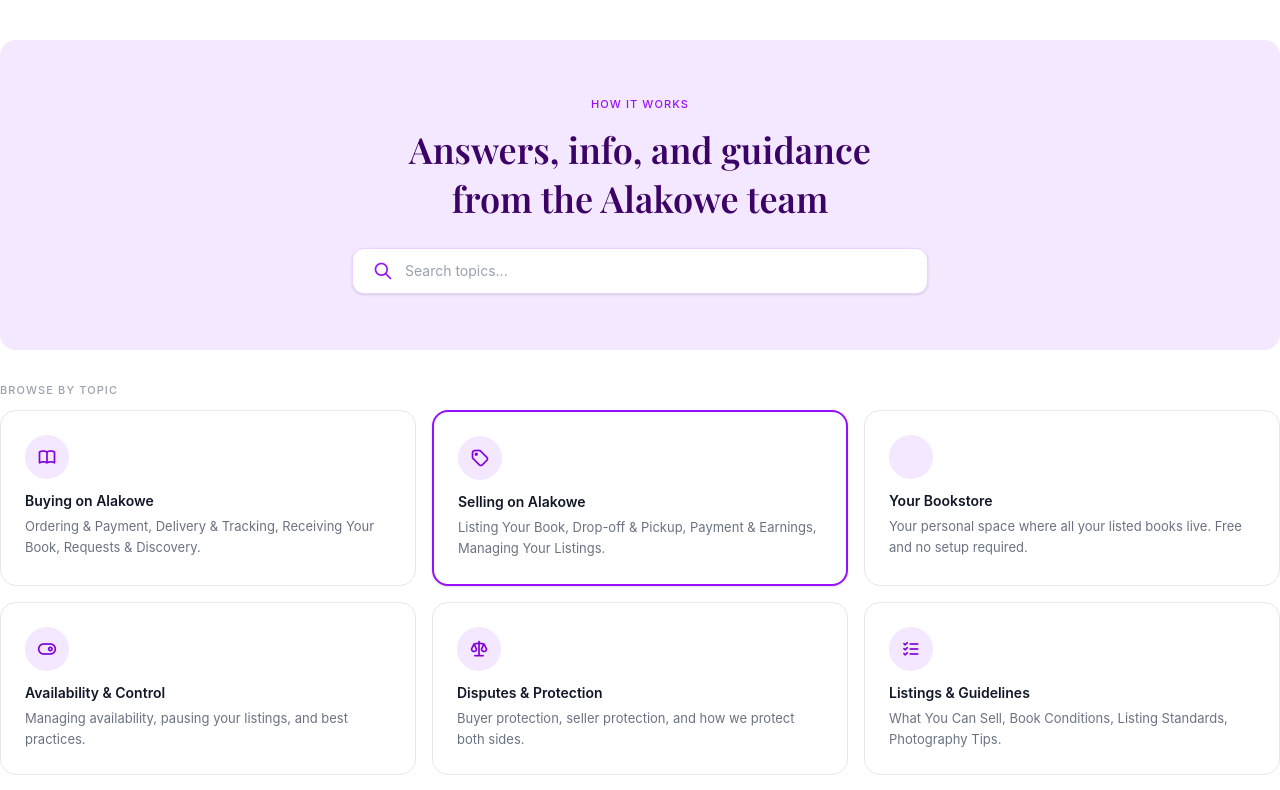
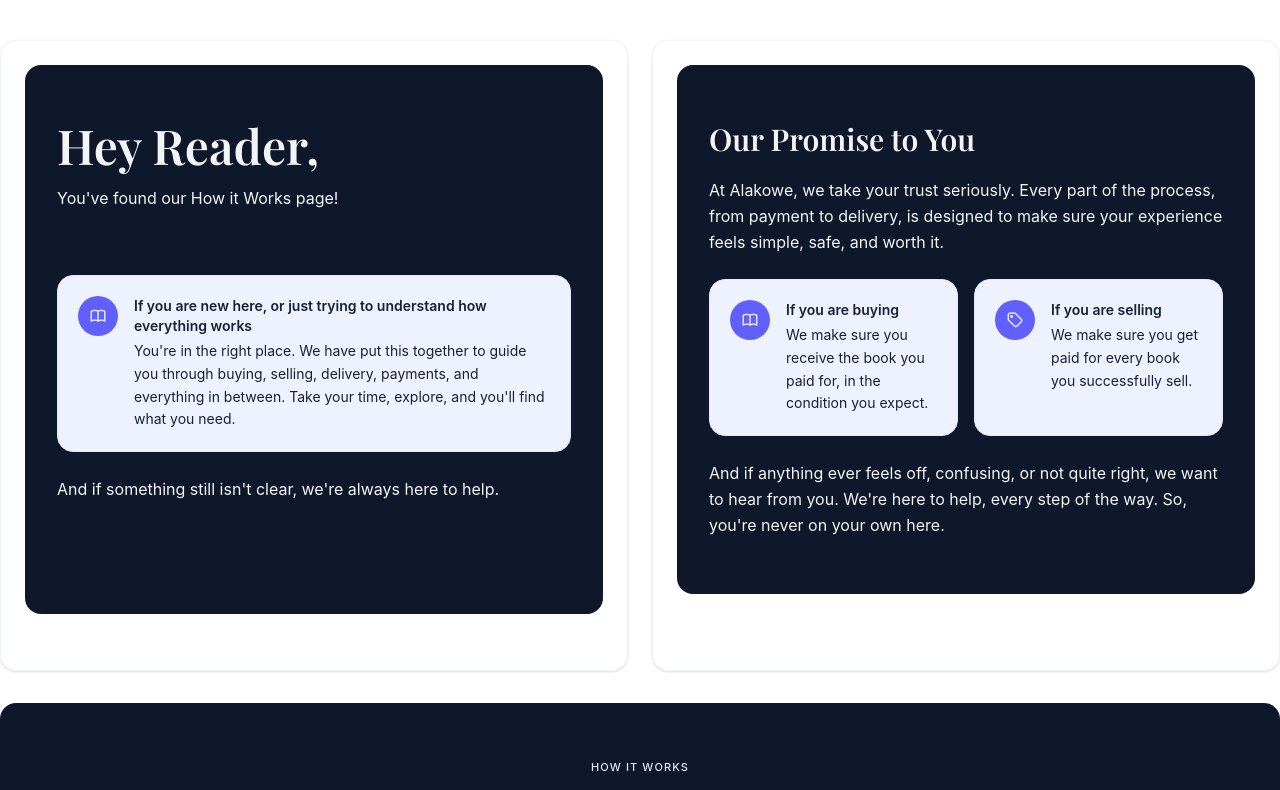
Before and after one commit to Oluwagbenga9999/Alakowe, a React (Vite) app: page / in a window 1280 px wide. Shown: the top 790 px of the page. Built offline with nearby package versions, Linux system fonts and the light colour scheme.

Commit message:
Update how-it-works UI adjustments

```diff
--- a/src/components/howitworks/FAQ.tsx
+++ b/src/components/howitworks/FAQ.tsx
@@ -10,12 +10,12 @@ export default function FAQ({ question, answer }: FAQProps) {
 
   return (
     <div
-      className={`border rounded-xl mb-2 overflow-hidden transition-colors ${
+      className={`border overflow-hidden transition-colors ${
         open ? "border-purple-200" : "border-gray-200"
       }`}
     >
       <button
-        className="w-full flex justify-between items-center px-4 py-3 text-sm font-medium text-gray-900 text-left hover:bg-gray-50 transition-colors gap-2 bg-white"
+        className="w-full flex justify-between items-center px-4 py-3 text-sm font-medium text-gray-100 text-left hover:bg-slate-800 transition-colors gap-2 bg-slate-900"
         onClick={() => setOpen((prev) => !prev)}
         aria-expanded={open}
       >
--- a/src/components/howitworks/HeroSearch.tsx
+++ b/src/components/howitworks/HeroSearch.tsx
@@ -5,19 +5,19 @@ interface HeroSearchProps {
 
 export default function HeroSearch({ search, onSearchChange }: HeroSearchProps) {
   return (
-    <div className="bg-purple-100 rounded-2xl px-8 py-14 text-center mb-8">
-      <p className="text-[11px] tracking-widest uppercase text-purple-600 font-medium mb-3">
+    <div className="bg-slate-900 rounded-2xl px-8 py-14 text-center mb-8">
+      <p className="text-[11px] tracking-widest uppercase text-indigo-100 font-medium mb-3">
         How it works
       </p>
       <h2
-        className="text-3xl md:text-4xl font-semibold text-purple-950 leading-snug mb-6"
+        className="text-3xl md:text-4xl font-semibold text-indigo-100 leading-snug mb-6"
         style={{ fontFamily: "'Playfair Display', serif" }}
       >
         Answers, info, and guidance
         <br className="hidden sm:block" /> from the Alakowe team
       </h2>
-      <div className="flex items-center gap-3 bg-white border border-purple-200 rounded-xl px-5 py-3 max-w-xl mx-auto shadow-sm">
-        <i className="ti ti-search text-purple-600 text-xl" aria-hidden="true" />
+      <div className="flex items-center gap-3 bg-white border border-indigo-200 rounded-xl px-5 py-3 max-w-xl mx-auto shadow-sm">
+        <i className="ti ti-search text-indigo-600 text-xl" aria-hidden="true" />
         <input
           type="text"
           placeholder="Search topics..."
--- /dev/null
+++ b/src/components/howitworks/HeyReader.tsx
@@ -0,0 +1,35 @@
+export default function HeyReader() {
+  return (
+    <div className="mb-8 bg-slate-900 rounded-2xl px-8 py-14 pb-28">
+      <h1
+        className="text-4xl md:text-5xl font-bold text-gray-100 mb-4"
+        style={{ fontFamily: "'Playfair Display', serif" }}
+      >
+        Hey Reader,
+      </h1>
+      <p className="text-sm md:text-base text-gray-100 leading-relaxed mb-2">
+        You've found our How it Works page!
+      </p>
+
+      <div className="grid grid-cols-1 sm:grid-cols-1 gap-4 mb-6 mt-16">
+        {/* Buyers */}
+        <div className="flex gap-4 bg-indigo-50 border border-indigo-100 rounded-2xl p-5">
+          <div className="w-10 h-10 rounded-full bg-indigo-500 flex items-center justify-center flex-shrink-0">
+            <i className="ti ti-book text-indigo-100 text-lg" aria-hidden="true" />
+          </div>
+          <div>
+            <p className="text-sm font-semibold text-[#172131] mb-1">If you are new here, or just trying to understand how everything works</p>
+            <p className="text-sm text-[#172131] leading-relaxed">
+        You're in the right place. We have put this together to guide you
+        through buying, selling, delivery, payments, and everything in between.
+        Take your time, explore, and you'll find what you need.
+            </p>
+          </div>
+        </div>
+      </div>
+      <p className="text-sm md:text-base text-gray-100 leading-relaxed">
+        And if something still isn't clear, we're always here to help.
+      </p>
+    </div>
+  );
+}
--- /dev/null
+++ b/src/components/howitworks/OurPromise.tsx
@@ -0,0 +1,53 @@
+export default function OurPromise() {
+  return (
+    <div className="mb-10 bg-slate-900 rounded-2xl px-8 py-14">
+      <h2
+        className="text-2xl md:text-3xl font-bold text-gray-100 mb-5"
+        style={{ fontFamily: "'Playfair Display', serif" }}
+      >
+        Our Promise to You
+      </h2>
+
+      <p className="text-sm md:text-base text-gray-100 leading-relaxed mb-6">
+        At Alakowe, we take your trust seriously. Every part of the process,
+        from payment to delivery, is designed to make sure your experience
+        feels simple, safe, and worth it.
+      </p>
+
+      <div className="grid grid-cols-1 sm:grid-cols-2 gap-4 mb-6">
+        {/* Buyers */}
+        <div className="flex gap-4 bg-indigo-50 border border-indigo-100 rounded-2xl p-5">
+          <div className="w-10 h-10 rounded-full bg-indigo-500 flex items-center justify-center flex-shrink-0">
+            <i className="ti ti-book text-indigo-100 text-lg" aria-hidden="true" />
+          </div>
+          <div>
+            <p className="text-sm font-semibold text-[#172131] mb-1">If you are buying</p>
+            <p className="text-sm text-[#172131] leading-relaxed">
+              We make sure you receive the book you paid for, in the condition
+              you expect.
+            </p>
+          </div>
+        </div>
+
+        {/* Sellers */}
+        <div className="flex gap-4 bg-indigo-50 border border-indigo-100 rounded-2xl p-5">
+          <div className="w-10 h-10 rounded-full bg-indigo-500 flex items-center justify-center flex-shrink-0">
+            <i className="ti ti-tag text-indigo-100 text-lg" aria-hidden="true" />
+          </div>
+          <div>
+            <p className="text-sm font-semibold text-[#172131] mb-1">If you are selling</p>
+            <p className="text-sm text-[#172131] leading-relaxed">
+              We make sure you get paid for every book you successfully sell.
+            </p>
+          </div>
+        </div>
+      </div>
+
+      <p className="text-sm md:text-base text-gray-100 leading-relaxed">
+        And if anything ever feels off, confusing, or not quite right, we want
+        to hear from you. We're here to help, every step of the way. So,
+        you're never on your own here.
+      </p>
+    </div>
+  );
+}
--- a/src/components/howitworks/TopicCard.tsx
+++ b/src/components/howitworks/TopicCard.tsx
@@ -9,16 +9,16 @@ export default function TopicCard({ id, icon, title, desc, featured }: TopicCard
   return (
     <Link
       to={`/how-it-works/${id}`}
-      className={`text-left bg-white rounded-2xl p-6 transition-all hover:shadow-md hover:border-purple-300 w-full h-full flex flex-col gap-3 no-underline ${
-        featured ? "border-2 border-purple-600 shadow-sm" : "border border-gray-200"
+      className={`text-left bg-slate-900 rounded-2xl p-6 hover:-translate-y-1 hover:shadow-lg hover:border-indigo-200 hover:bg-slate-800 w-full h-full flex flex-col gap-3 no-underline ${
+        featured ? "border-2 bg-indigo-100 shadow-sm" : "border border-gray-200"
       }`}
     >
-      <div className="w-11 h-11 rounded-full bg-purple-100 flex items-center justify-center flex-shrink-0">
-        <i className={`ti ${icon} text-purple-700 text-xl`} aria-hidden="true" />
+      <div className="w-11 h-11 rounded-full bg-indigo-500 flex items-center justify-center flex-shrink-0">
+        <i className={`ti ${icon} text-indigo-100 text-xl`} aria-hidden="true" />
       </div>
       <div>
-        <p className="text-sm font-semibold text-gray-900 mb-1.5 leading-snug">{title}</p>
-        <p className="text-[13px] text-gray-500 leading-relaxed">{desc}</p>
+        <p className="text-sm font-semibold text-gray-100 mb-1.5 leading-snug">{title}</p>
+        <p className="text-[13px] text-gray-100 leading-relaxed">{desc}</p>
       </div>
     </Link>
   );
--- a/src/components/howitworks/data.ts
+++ b/src/components/howitworks/data.ts
@@ -13,11 +13,11 @@ export const topics: Topic[] = [
     icon: "ti-tag",
     title: "Selling on Alakowe",
     desc: "Listing Your Book, Drop-off & Pickup, Payment & Earnings, Managing Your Listings.",
-    featured: true,
+    // featured: true,
   },
   {
     id: "bookstore",
-    icon: "ti-store",
+    icon: "ti-book",
     title: "Your Bookstore",
     desc: "Your personal space where all your listed books live. Free and no setup required.",
   },
--- a/src/components/howitworks/index.tsx
+++ b/src/components/howitworks/index.tsx
@@ -1,5 +1,7 @@
 import { useState } from "react";
 import { topics, faqs } from "./data";
+import HeyReader from "./HeyReader";
+import OurPromise from "./OurPromise";
 import HeroSearch from "./HeroSearch";
 import TopicGrid from "./TopicGrid";
 import FAQList from "./FAQList";
@@ -13,6 +15,14 @@ export default function HowItWorks() {
 
   return (
     <section className="w-full py-10 font-sans">
+      <div className="grid grid-cols-1 md:grid-cols-2 gap-6 mb-8">
+      <div className="bg-white rounded-2xl shadow-sm border border-slate-100 p-6 transition-all duration-300 hover:shadow-md hover:-translate-y-1">
+         <HeyReader />
+       </div>
+       <div className="bg-white rounded-2xl shadow-sm border border-slate-100 p-6 transition-all duration-300 hover:shadow-md hover:-translate-y-1">
+         <OurPromise />
+       </div>
+      </div>
       <HeroSearch search={search} onSearchChange={setSearch} />
 
       {!search && <TopicGrid topics={topics} />}
@@ -20,14 +30,14 @@ export default function HowItWorks() {
       <FAQList faqs={filteredFaqs} search={search} />
 
       {/* Contact bar */}
-      <div className="mt-6 bg-gray-50 border border-gray-200 rounded-xl px-5 py-4 flex flex-col sm:flex-row sm:items-center justify-between gap-3">
+      <div className="mt-6 bg-slate-900 border border-gray-200 rounded-xl px-5 py-4 flex flex-col sm:flex-row sm:items-center justify-between gap-3">
         <span className="text-sm text-gray-500 flex items-center gap-2">
-          <i className="ti ti-mail text-purple-600 text-base" aria-hidden="true" />
+          <i className="ti ti-mail text-indigo-600 text-base" aria-hidden="true" />
           Still have questions? We&apos;re always here to help.
         </span>
         <a
           href="mailto:thealakowe@gmail.com"
-          className="text-sm font-medium text-purple-700 hover:underline"
+          className="text-sm font-medium text-indigo-700 hover:underline"
         >
           thealakowe@gmail.com
         </a>
```
Also changed, not shown: src/components/howitworks/TopicPage.tsx (+10 -10 lines).
